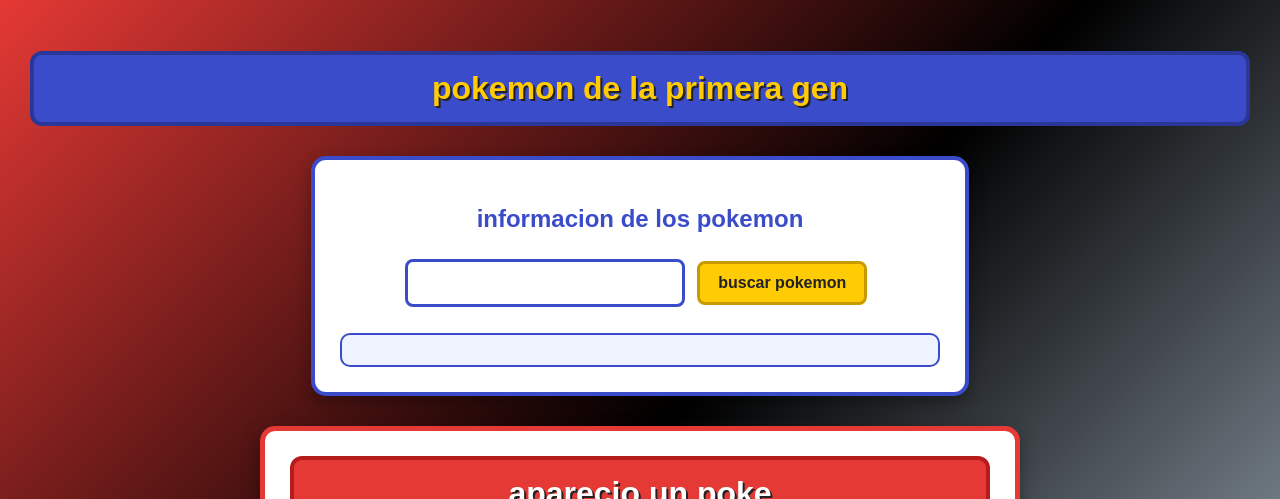
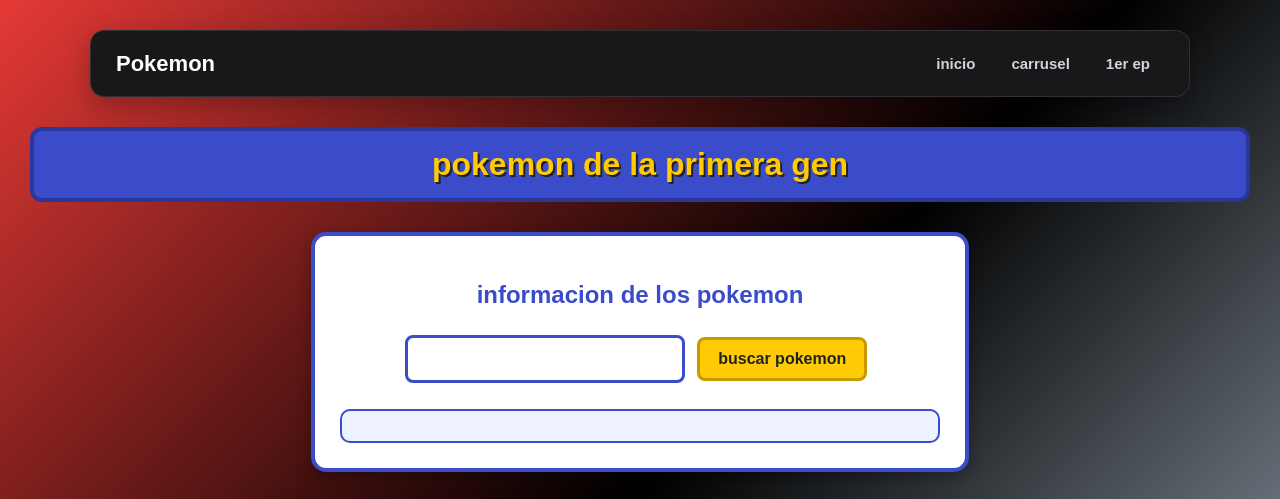
Before and after one commit to L3an340/pagina.api_mas_juego, a plain HTML site: page index.html in a window 1280 px wide. Shown: the top 499 px of the page. Drawn offline with Linux system fonts and the light colour scheme.

Commit message:
actualizar datos2

```diff
--- /dev/null
+++ b/carrusel.css
@@ -0,0 +1,141 @@
+body {
+    font-family: Arial, sans-serif;
+    background: linear-gradient(135deg, #e53935, #000000, #aebecd);
+    margin: 0;
+    padding: 30px;
+    color: #222;
+}
+
+h1 {
+    text-align: center;
+    color: #ffcb05;
+    background-color: #3b4cca;
+    padding: 15px;
+    border-radius: 12px;
+    border: 4px solid #2a3698;
+    text-shadow: 2px 2px #222;
+}
+
+.carrusel {
+    background-color: #ffffff;
+    max-width: 700px;
+    margin: 30px auto;
+    padding: 25px;
+    border-radius: 15px;
+    border: 5px solid #3b4cca;
+    box-shadow: 0 8px 18px rgba(0, 0, 0, 0.35);
+
+    display: flex;
+    align-items: center;
+    justify-content: center;
+    gap: 20px;
+}
+
+.carrusel div {
+    text-align: center;
+    width: 350px;
+}
+
+#imagenPokemon {
+    width: 320px;
+    height: 320px;
+    object-fit: contain;
+}
+
+#nombrePokemon {
+    color: #3b4cca;
+    font-size: 30px;
+    text-transform: capitalize;
+    margin-top: 10px;
+}
+
+.carrusel > button {
+    background-color: #ffcb05;
+    color: #222;
+    border: 3px solid #c79b00;
+    border-radius: 8px;
+    padding: 10px 18px;
+    font-size: 25px;
+    font-weight: bold;
+    cursor: pointer;
+    transition: 0.2s;
+}
+
+.carrusel > button:hover {
+    background-color: #f5b800;
+    transform: scale(1.1);
+}
+
+a {
+    display: block;
+    width: fit-content;
+    margin: 20px auto;
+    background-color: #292424;
+    color: #faf6f6;
+    border: 3px solid #2c7cede4;
+    border-radius: 8px;
+    padding: 10px 18px;
+    font-size: 16px;
+    font-weight: bold;
+    text-decoration: none;
+    transition: 0.2s;
+}
+
+a:hover {
+    background-color: #3b4cca;
+    transform: scale(1.05);
+}
+
+.navbar {
+    width: 100%;
+    max-width: 1100px;
+    margin: 0 auto 30px;
+
+    padding: 15px 25px;
+
+    background: #18181b;
+    border: 1px solid #303036;
+    border-radius: 14px;
+
+    display: flex;
+    align-items: center;
+    justify-content: space-between;
+
+    box-sizing: border-box;
+
+    box-shadow: 0 8px 25px rgba(0, 0, 0, 0.25);
+}
+
+.logo {
+    color: white;
+    font-size: 22px;
+    font-weight: bold;
+}
+
+.nav-links {
+    display: flex;
+    gap: 8px;
+}
+
+.nav-links a {
+    color: #d4d4d8;
+    background: transparent;
+
+    border: none;
+    border-radius: 8px;
+
+    padding: 9px 14px;
+    margin: 0;
+
+    text-decoration: none;
+    font-size: 15px;
+    font-weight: 600;
+
+    transition: 0.2s;
+}
+
+.nav-links a:hover {
+    background: #27272a;
+    color: white;
+    transform: none;
+}
--- /dev/null
+++ b/ep.css
@@ -0,0 +1,96 @@
+* {
+    box-sizing: border-box;
+}
+
+body {
+    margin: 0;
+    padding: 30px;
+
+    font-family: Arial, sans-serif;
+
+    background: #09090b;
+    color: #f4f4f5;
+}
+
+.navbar {
+    width: 100%;
+    max-width: 1100px;
+    margin: 0 auto 50px;
+
+    padding: 15px 25px;
+
+    background: #18181b;
+    border: 1px solid #303036;
+    border-radius: 14px;
+
+    display: flex;
+    align-items: center;
+    justify-content: space-between;
+
+    box-shadow: 0 8px 25px rgba(0, 0, 0, 0.3);
+}
+
+.logo {
+    color: white;
+    font-size: 22px;
+    font-weight: bold;
+}
+
+.nav-links {
+    display: flex;
+    gap: 8px;
+}
+
+.nav-links a {
+    color: #a1a1aa;
+    text-decoration: none;
+
+    padding: 9px 14px;
+    border-radius: 8px;
+
+    font-weight: bold;
+
+    transition: 0.2s;
+}
+
+.nav-links a:hover {
+    background: #27272a;
+    color: white;
+}
+
+.contenido-video {
+    max-width: 900px;
+    margin: auto;
+    text-align: center;
+}
+
+.contenido-video h1 {
+    font-size: 42px;
+    margin-bottom: 35px;
+}
+
+.video-card {
+    background: #18181b;
+
+    border: 1px solid #303036;
+    border-radius: 18px;
+
+    padding: 25px;
+
+    box-shadow: 0 15px 40px rgba(0, 0, 0, 0.35);
+}
+
+.video-card h2 {
+    margin-top: 0;
+    color: #e4e4e7;
+}
+
+.video-card video {
+    width: 100%;
+    max-width: 800px;
+
+    border-radius: 12px;
+
+    display: block;
+    margin: auto;
+}
--- a/index.html
+++ b/index.html
@@ -7,6 +7,20 @@
     <link rel="stylesheet" href="style.css">
 </head>
 <body>
+    <!-- Creador de la pagina: Leandro Ferrari -->
+    <!-- Creacion de la pagina [8/9] -->
+    <!-- Ultima Modificacion en index [27/9 - se creo navbar] -->
+    <!-- Modificacion por: Leandro -->
+
+    <nav class="navbar">
+        <div class="logo">Pokemon</div>
+        <div class="nav-links">
+            <a href="index.html">inicio</a>
+            <a href="carrusel.html">carrusel</a>
+            <a href="ep.html">1er ep</a>
+        </div>
+    </nav>
+
     <h1>pokemon de la primera gen</h1>
 
     <section>
@@ -37,8 +51,9 @@
     <p id="contador">pokemon atrapados: 0</p>
 
     <div id="coleccion"></div>
+</div>
 
-</div>
     <script src="main.js"></script>
+</a>
 </body>
 </html>
--- a/style.css
+++ b/style.css
@@ -4,6 +4,19 @@
     margin: 0;
     padding: 30px;
     color: #222;
+}
+
+a {
+    background-color: #292424;
+    color: #faf6f6;
+    border: 3px solid #2c7cede4;
+    border-radius: 8px;
+    padding: 10px 18px;
+    margin: 8px;
+    font-size: 16px;
+    font-weight: bold;
+    cursor: pointer;
+    transition: 0.2s;
 }
 
 h1 {
@@ -169,3 +182,72 @@
     text-transform: capitalize;
     color: #222;
 }
+
+
+.navbar {
+    background-color: #3b4cca;
+    border: 4px solid #2a3698;
+    border-radius: 12px;
+
+    padding: 12px;
+
+    display: flex;
+    justify-content: center;
+    gap: 15px;
+
+    box-shadow: 0 5px 12px rgba(0, 0, 0, 0.3);
+}
+
+.navbar {
+    width: 100%;
+    max-width: 1100px;
+    margin: 0 auto 30px;
+
+    padding: 15px 25px;
+
+    background: #18181b;
+    border: 1px solid #303036;
+    border-radius: 14px;
+
+    display: flex;
+    align-items: center;
+    justify-content: space-between;
+
+    box-sizing: border-box;
+
+    box-shadow: 0 8px 25px rgba(0, 0, 0, 0.25);
+}
+
+.logo {
+    color: white;
+    font-size: 22px;
+    font-weight: bold;
+}
+
+.nav-links {
+    display: flex;
+    gap: 8px;
+}
+
+.nav-links a {
+    color: #d4d4d8;
+    background: transparent;
+
+    border: none;
+    border-radius: 8px;
+
+    padding: 9px 14px;
+    margin: 0;
+
+    text-decoration: none;
+    font-size: 15px;
+    font-weight: 600;
+
+    transition: 0.2s;
+}
+
+.nav-links a:hover {
+    background: #27272a;
+    color: white;
+    transform: none;
+}
```
Also changed, not shown: carrusel.html (added, +42 -0 lines), carrusel.js (added, +40 -0 lines), ep.html (added, +40 -0 lines), main.js (line endings or trailing spaces).
